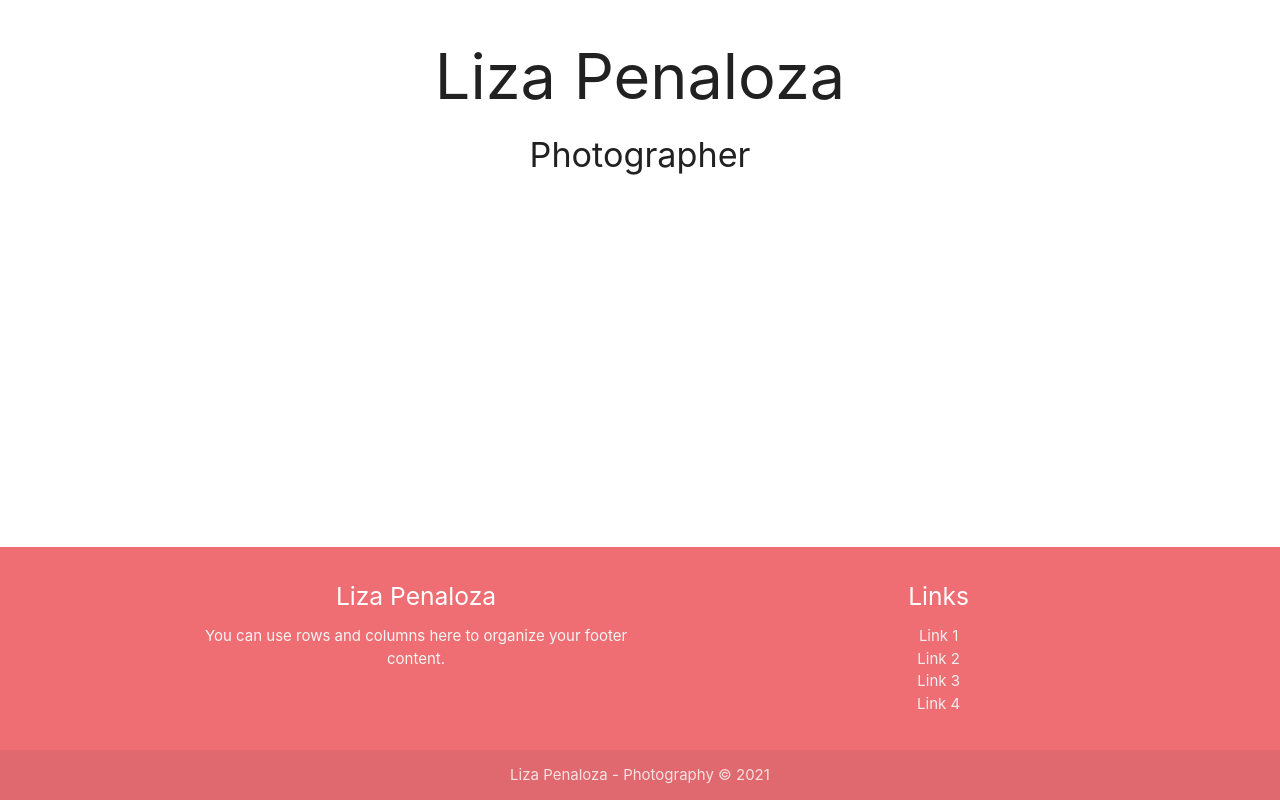
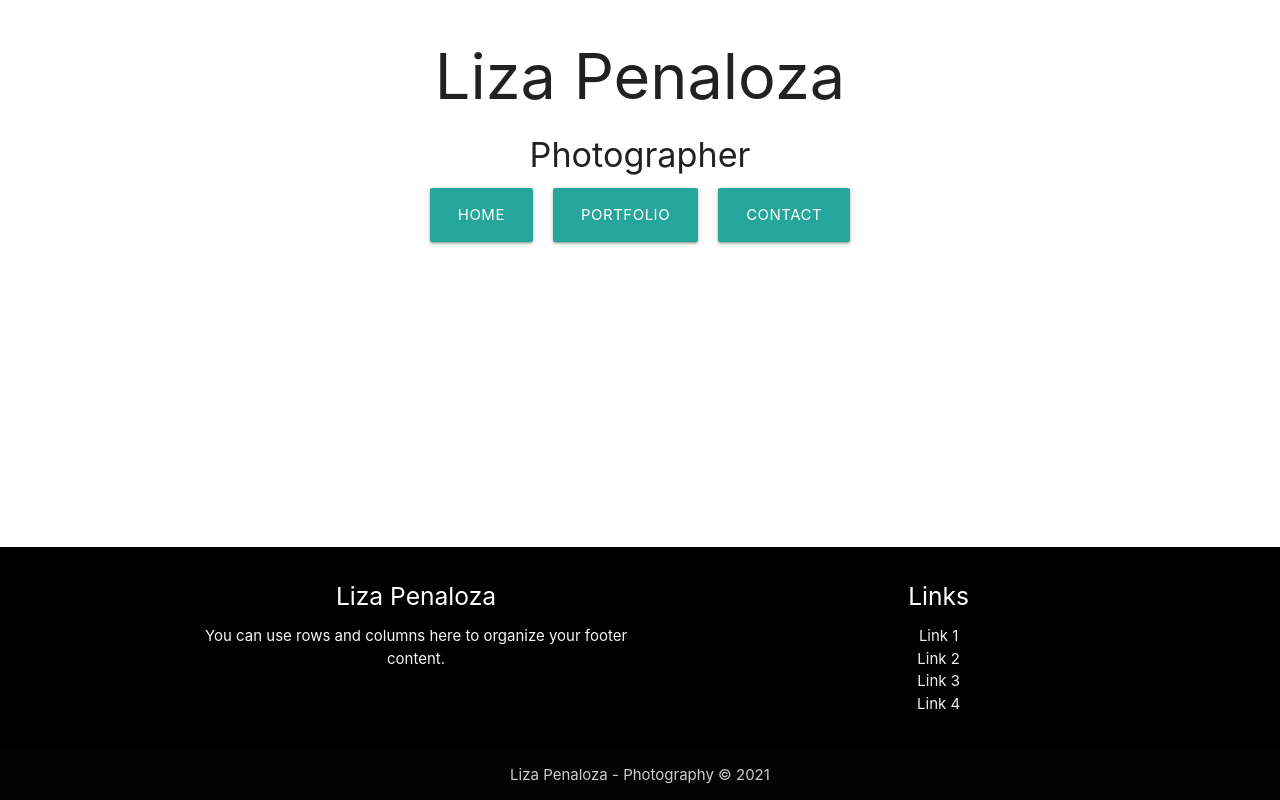
Before and after one commit to ndpenaloza/lp-photography, a React (Create React App) app in the folder client/: page / in a window 1280 px wide. Built offline with nearby package versions, Linux system fonts and the light colour scheme.

Commit message:
added buttons and animation

```diff
--- a/client/src/App.css
+++ b/client/src/App.css
@@ -18,6 +18,15 @@ footer {
 	margin-top: auto;
 }
 
-#contact-form {
-	margin-bottom: 100px;
+nav {
+	background-color: black !important;
 }
+
+.page-footer {
+	background-color: black !important;
+}
+
+.btn-large {
+	margin-left: 10px;
+	margin-right: 10px;
+}
--- a/client/src/pages/Index/index.js
+++ b/client/src/pages/Index/index.js
@@ -1,11 +1,32 @@
 import { Component } from 'react';
+import { motion } from 'framer-motion';
 
 class Index extends Component {
   render() {
     return(
       <div>
-        <h1>Liza Penaloza</h1>
-        <h4>Photographer</h4>
+        <motion.h1
+        initial={{opacity: 0}}
+        animate={{opacity: 1}}
+        transition={{duration: 2}}>Liza Penaloza</motion.h1>
+        <motion.h4
+        initial={{opacity: 0}}
+        animate={{opacity: 1}}
+        transition={{duration: 3}}>Photographer</motion.h4>
+        <div className='row'>
+          <motion.a
+          initial={{x: -1000}}
+          animate={{x: 0}}
+          transition={{duration: 1}}className="waves-effect waves-light btn-large" href='/home'>Home</motion.a>
+          <motion.a
+          initial={{y: 1000}}
+          animate={{y: 0}}
+          transition={{duration: 1}}className="waves-effect waves-light btn-large" href='/portfolio'>Portfolio</motion.a>
+          <motion.a
+          initial={{x: 1000}}
+          animate={{x: 0}}
+          transition={{duration: 1}}className="waves-effect waves-light btn-large" href='/contact'>Contact</motion.a>
+        </div>
       </div>
     )
   }
```
